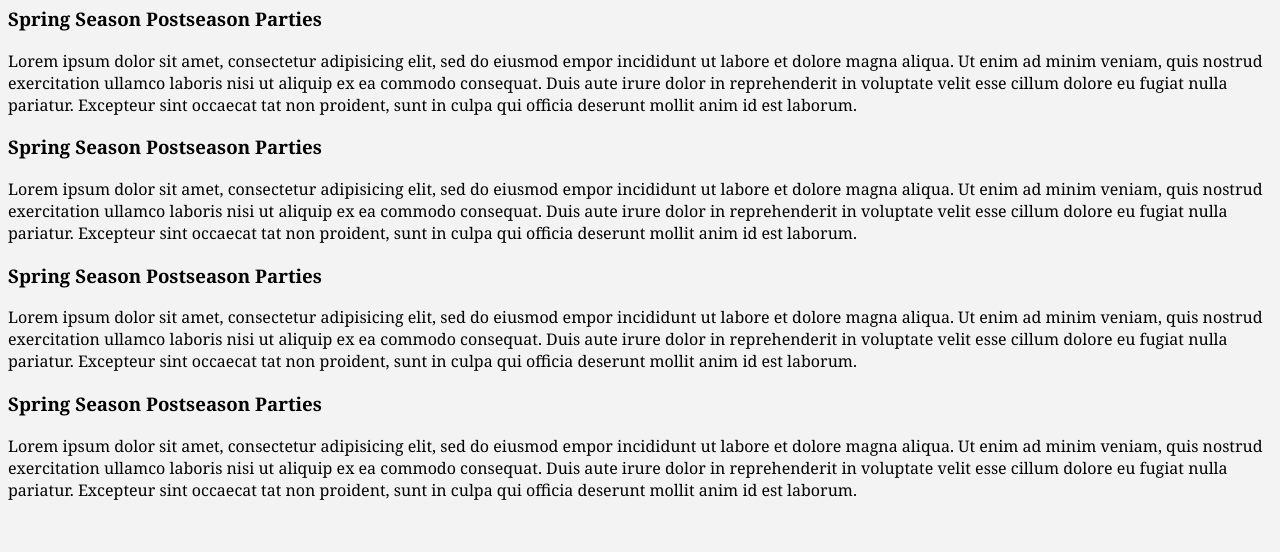
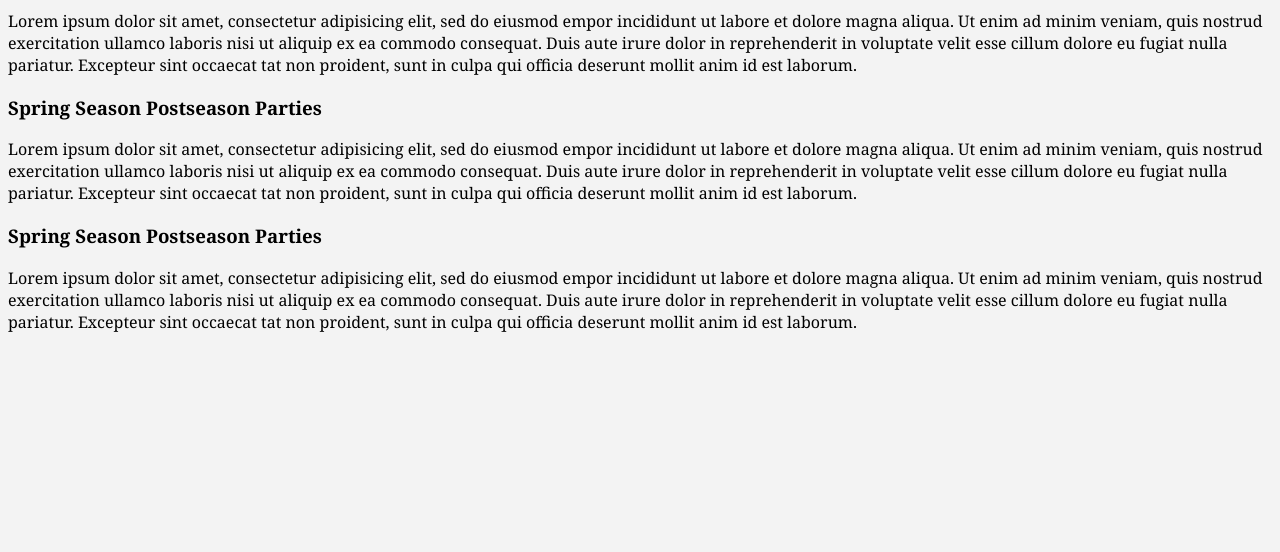
Before and after one commit to ryanodonn/ryanodonn.github.io, a plain HTML site: page unit_1/index.html in a window 1280 px wide. Shown: the part 248-800 px from the top of the page. Drawn offline with Linux system fonts and the light colour scheme.

Commit message:
Updated css to remove padding from top

```diff
--- a/unit_1/css/style.css
+++ b/unit_1/css/style.css
@@ -1,6 +1,5 @@
 body {
 	background-color: #f3f3f3;
-	padding-top: 10em;
 	font-family: Georgia, serif;
 }
 
```
